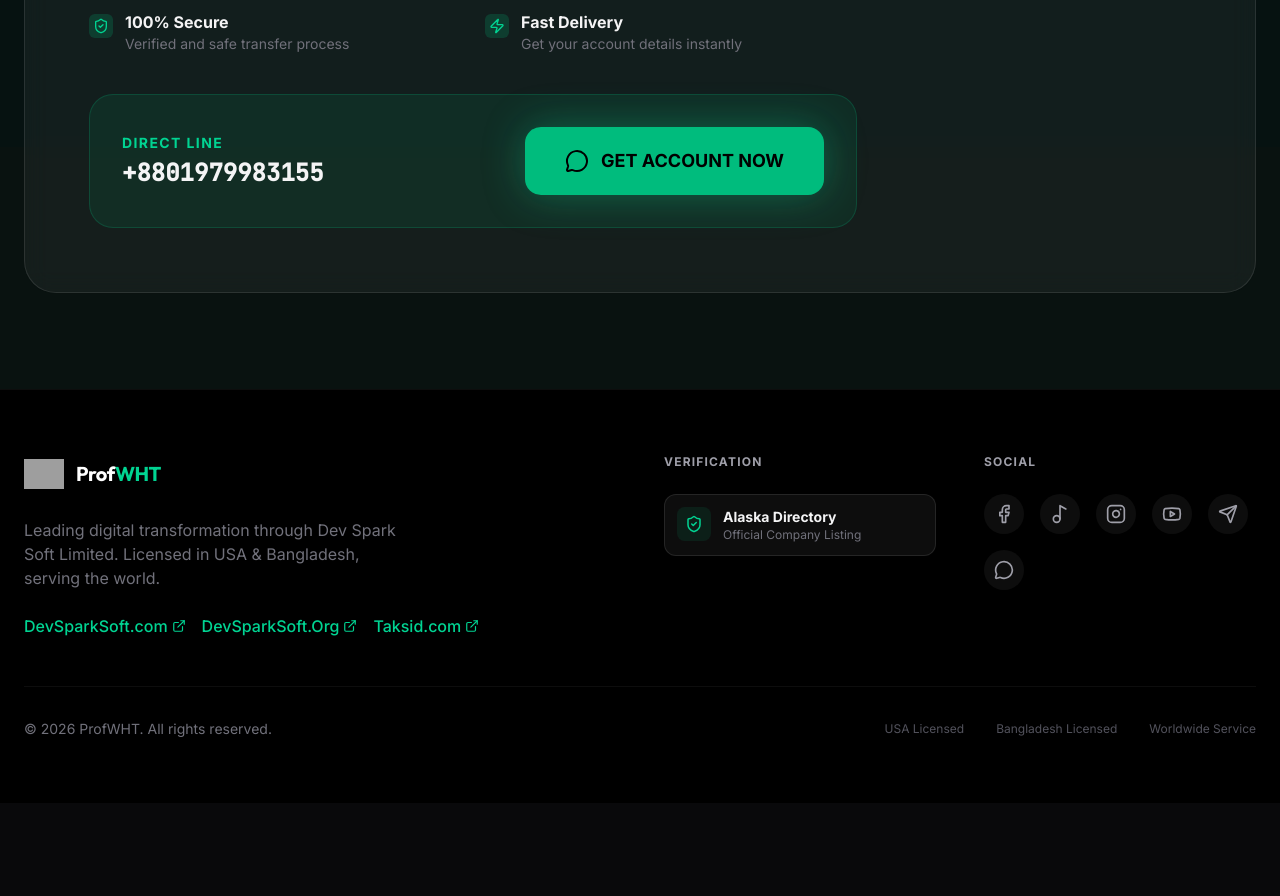
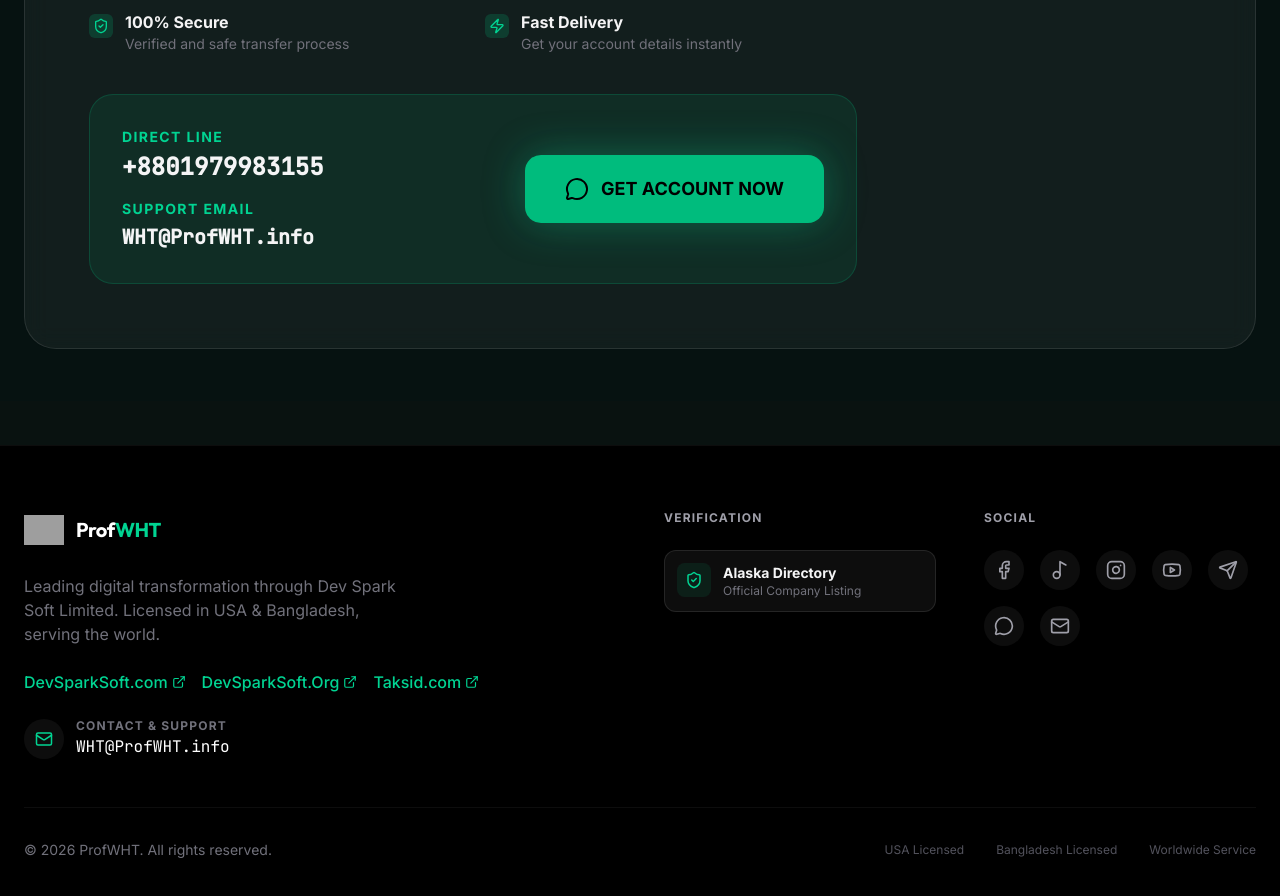
Before and after one commit to ProfWHT/profwht-Info, a React (Vite) app: page / in a window 1280 px wide. Shown: the part 2140-3036 px from the top of the page. Before the commit the page ends 2943 px from the top, so only its background shows below. Built offline with nearby package versions, Linux system fonts and the light colour scheme; grey boxes are pictures that could not be loaded.

Commit message:
feat: Add support email and related UI
Includes the addition of the support email address (WHT@ProfWHT.info) and its display in the contact section. Also adds the Mail icon from lucide-react.

```diff
--- a/src/App.tsx
+++ b/src/App.tsx
@@ -20,7 +20,8 @@
   Instagram,
   Youtube,
   Send,
-  Music2
+  Music2,
+  Mail
 } from 'lucide-react';
 import { motion } from 'motion/react';
 
@@ -268,9 +269,15 @@
               </div>
 
               <div className="p-8 rounded-3xl bg-emerald-500/10 border border-emerald-500/20 flex flex-col md:flex-row items-center justify-between gap-8">
-                <div>
-                  <div className="text-sm text-emerald-400 font-bold uppercase tracking-widest mb-1">Direct Line</div>
-                  <div className="text-2xl font-mono font-bold">{whatsappNumber}</div>
+                <div className="flex flex-col gap-4">
+                  <div>
+                    <div className="text-sm text-emerald-400 font-bold uppercase tracking-widest mb-1">Direct Line</div>
+                    <div className="text-2xl font-mono font-bold">{whatsappNumber}</div>
+                  </div>
+                  <div>
+                    <div className="text-sm text-emerald-400 font-bold uppercase tracking-widest mb-1">Support Email</div>
+                    <a href="mailto:WHT@ProfWHT.info" className="text-xl font-mono font-bold hover:text-emerald-400 transition-colors">WHT@ProfWHT.info</a>
+                  </div>
                 </div>
                 <a
                   href={whatsappLink}
@@ -319,6 +326,15 @@
                   Taksid.com <ExternalLink size={14} />
                 </a>
               </div>
+              <div className="mt-6 flex items-center gap-3 text-zinc-400">
+                <div className="w-10 h-10 rounded-full bg-white/5 flex items-center justify-center text-emerald-400">
+                  <Mail size={18} />
+                </div>
+                <div>
+                  <div className="text-xs uppercase tracking-widest text-zinc-500 font-bold">Contact & Support</div>
+                  <a href="mailto:WHT@ProfWHT.info" className="text-white hover:text-emerald-400 transition-colors font-mono">WHT@ProfWHT.info</a>
+                </div>
+              </div>
             </div>
 
             <div>
@@ -360,6 +376,9 @@
                 <a href={whatsappLink} target="_blank" rel="noopener noreferrer" className="w-10 h-10 rounded-full bg-white/5 flex items-center justify-center text-zinc-400 hover:bg-emerald-500 hover:text-black transition-all" title="WhatsApp">
                   <MessageCircle size={20} />
                 </a>
+                <a href="mailto:WHT@ProfWHT.info" className="w-10 h-10 rounded-full bg-white/5 flex items-center justify-center text-zinc-400 hover:bg-white hover:text-black transition-all" title="Email Support">
+                  <Mail size={20} />
+                </a>
               </div>
             </div>
           </div>
```
